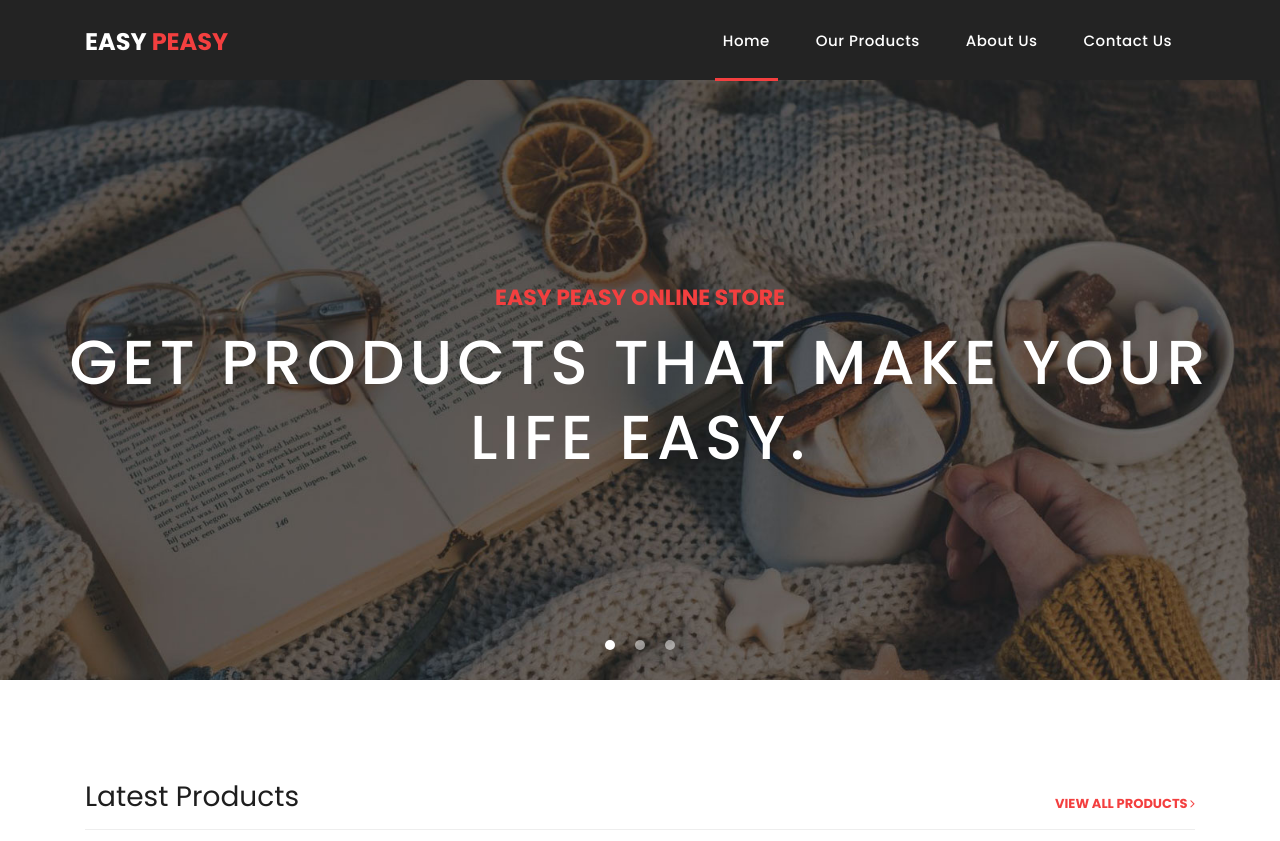
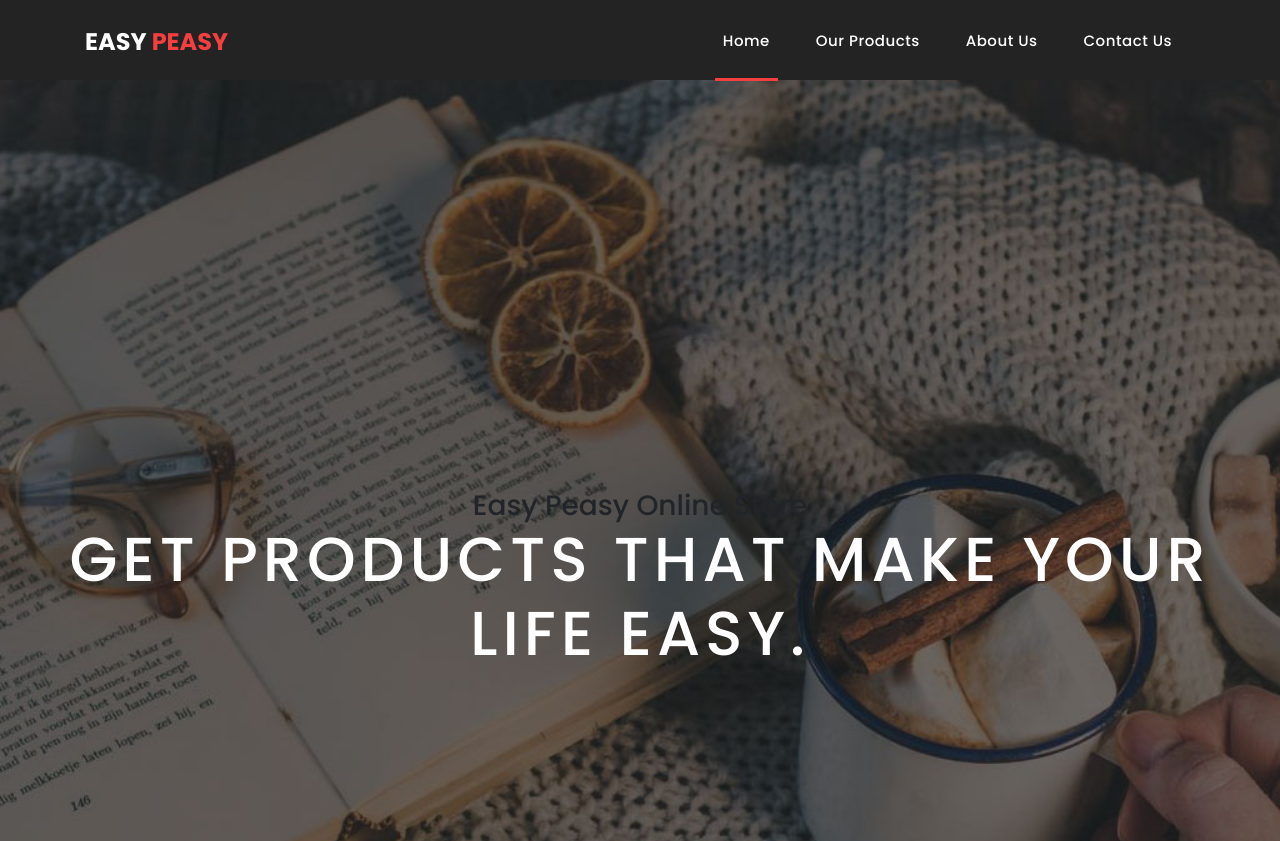
Before and after one commit to jahid-aktar/Easy-peasy-site, a plain HTML site: page index.html in a window 1280 px wide. Shown: the top 841 px of the page. Drawn offline with Linux system fonts and the light colour scheme.

Commit message:
Banner Modified
changed the headings

```diff
--- a/assets/css/templatemo-sixteen.css
+++ b/assets/css/templatemo-sixteen.css
@@ -317,7 +317,7 @@ header .navbar {
 }
 
 .banner-item-01 {
-	padding: 300px 0px;
+	padding: 500px 0px;
 	background-image: url(../images/slide_01.jpg);
 	background-size: cover;
 	background-repeat: no-repeat;
--- a/index.html
+++ b/index.html
@@ -76,7 +76,7 @@ https://templatemo.com/tm-546-sixteen-clothing
       <div class="owl-banner owl-carousel">
         <div class="banner-item-01">
           <div class="text-content">
-            <h4>Easy Peasy Online Store</h4>
+            <h3>Easy Peasy Online Store</h3>
             <h2>Get products that make your life easy. </h2>
           </div>
         </div>
```
